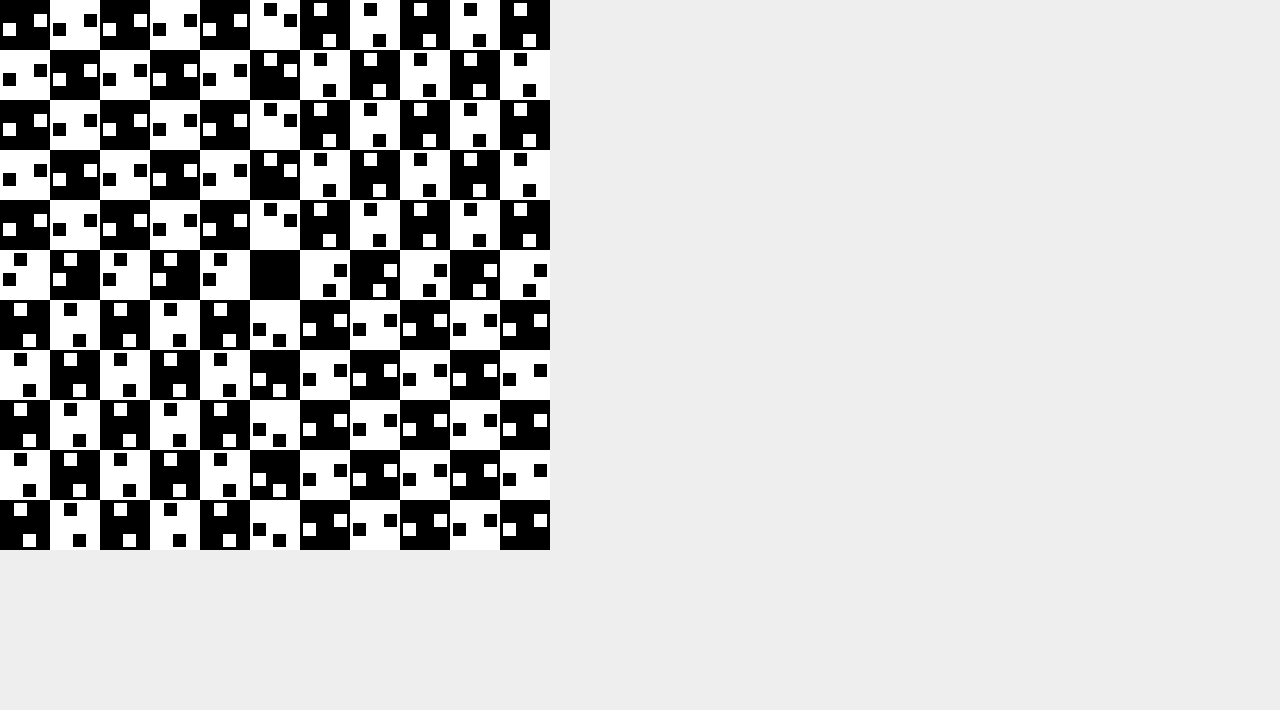
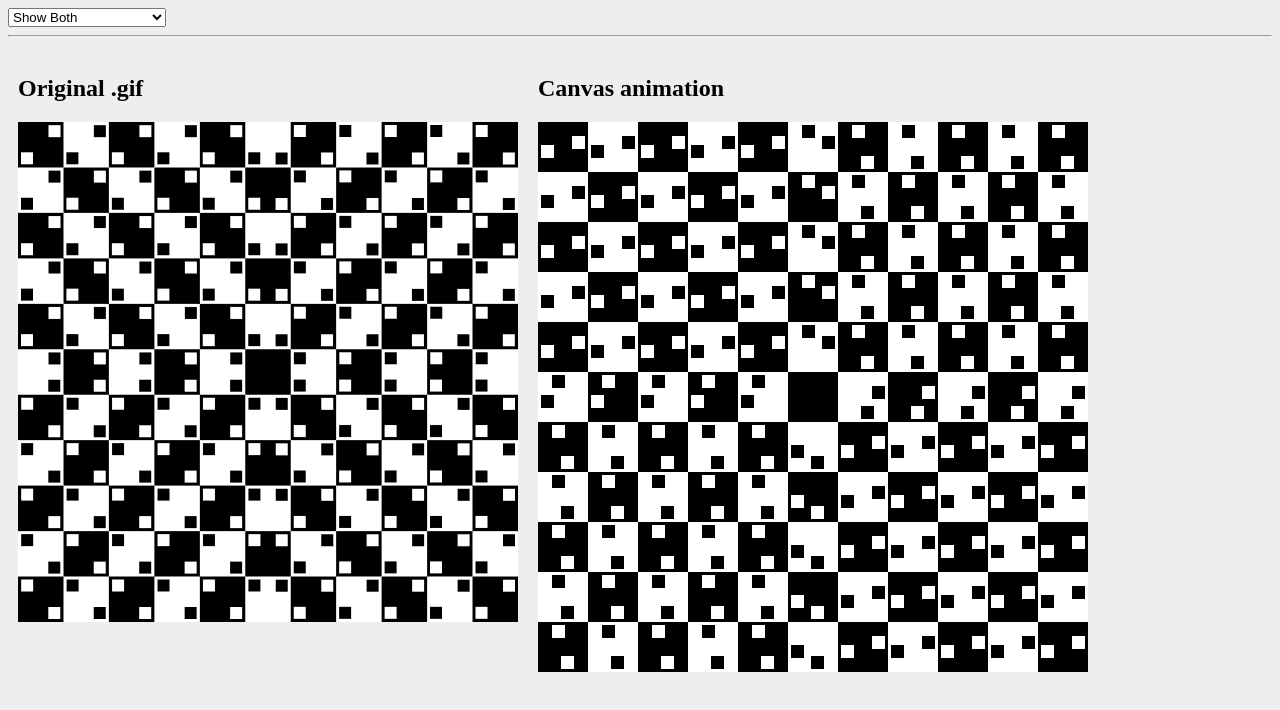
Before and after one commit to ChrisMBarr/Trippy, a plain HTML site: page index.html in a window 1280 px wide. Drawn offline with Linux system fonts and the light colour scheme.

Commit message:
Demo/comparison page

```diff
--- a/index.html
+++ b/index.html
@@ -2,18 +2,57 @@
 <head>
 	<title>Canvas Test</title>
 	<style>
-		html,body{
-			margin:0;
-			padding: 0;
+		*{
+			box-sizing: border-box;
+		}
+		html,
+		body{
 			background-color: #EEE;
 		}
-		#draw{
-
+		.half{
+			padding: 10px;
+			float: left;
 		}
+		.clear{clear:both;}
 	</style>
 </head>
 <body>
-	<canvas id="draw"></canvas>
+	<select id="js-show">
+		<option value="both">Show Both</option>
+		<option value="gif">Only Show the GIF</option>
+		<option value="canvas">Only Show the Canvas</option>
+	</select>
+	<hr>
+
+	<div class="half" id="gif">
+		<h2>Original .gif</h2>
+		<img src="checkerboard.gif" alt="" />
+	</div>
+
+	<div class="half" id="canvas">
+		<h2>Canvas animation</h2>
+		<canvas id="draw"></canvas>
+	</div>
+
+	<div class="clear"></div>
+
+	<script>
+		var $$ = function(id){
+			return document.getElementById(id);
+		}
+		$$("js-show").onchange = function(){
+			if(this.value==='both'){
+				$$("gif").style.opacity = 1;
+				$$("canvas").style.opacity = 1;
+			}else if(this.value==='gif'){
+				$$("gif").style.opacity = 1;
+				$$("canvas").style.opacity = 0;
+			}else if(this.value==='canvas'){
+				$$("gif").style.opacity = 0;
+				$$("canvas").style.opacity = 1;
+			}
+		}
+	</script>
 	<script src="checkerboard.js"></script>
 </body>
 </html>
```
